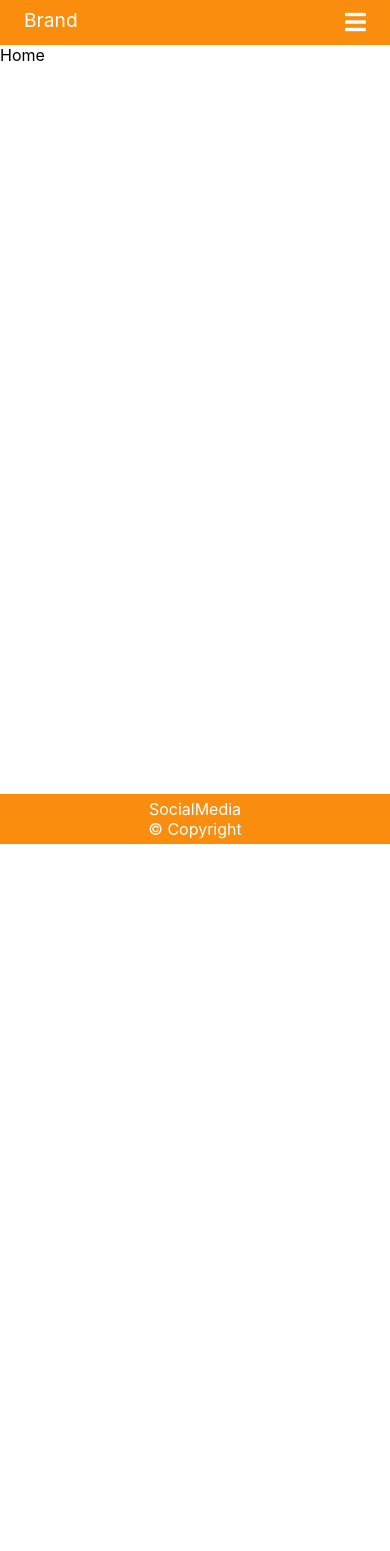
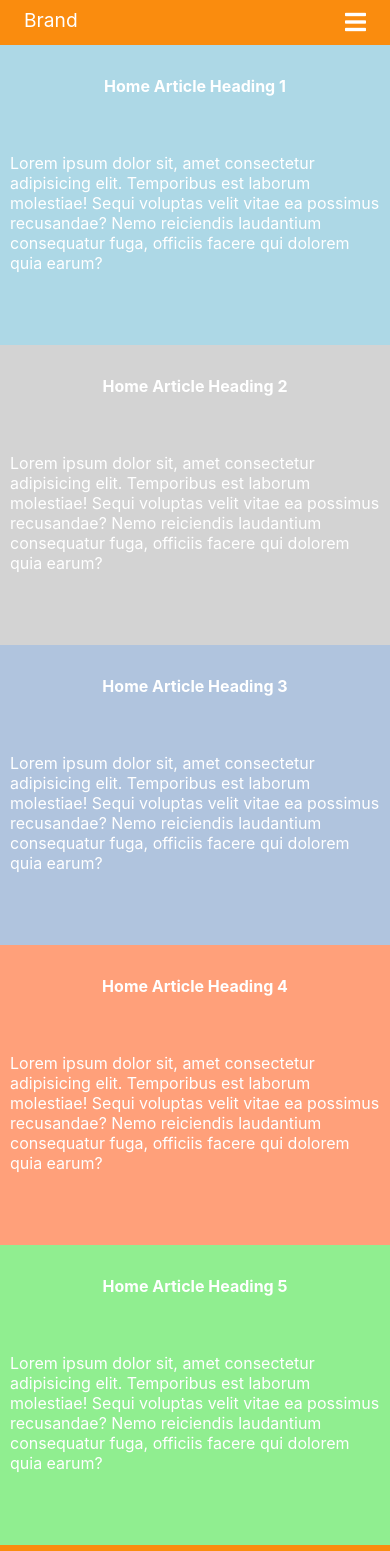
Before and after one commit to slamdunc123/react-starter-template2, a React (Create React App) app: page / in a window 390 px wide. Shown: the top 1551 px of the page. Before the commit the page ends 844 px from the top, so only its background shows below. Built offline with nearby package versions, Linux system fonts and the light colour scheme.

Commit message:
created responsive page template for home page using sections and articles

```diff
--- a/src/components/layouts/Footer.scss
+++ b/src/components/layouts/Footer.scss
@@ -4,7 +4,7 @@
     width: 100vw;
     height: 50px;
     background-color: $base-color;
-    position: absolute;
+    // position: absolute;
     bottom: 0;
     display: flex;
     flex-direction: column;
--- a/src/components/pages/Home.js
+++ b/src/components/pages/Home.js
@@ -1,9 +1,84 @@
 import React from 'react'
+
+// styles
+import './Home.scss';
 
 const Home = () => {
     return (
-        <div>
-            Home
+        <div className="home-container">
+			<section className='home-section'>
+				<article className='home-article' id='home-article__one'>
+					<div className='home-article__heading'>
+						<h4>Home Article Heading 1</h4>
+					</div>
+					<div className='home-article__body'>
+						<p>
+							Lorem ipsum dolor sit, amet consectetur adipisicing elit.
+							Temporibus est laborum molestiae! Sequi voluptas velit vitae ea
+							possimus recusandae? Nemo reiciendis laudantium consequatur fuga,
+							officiis facere qui dolorem quia earum?
+						</p>
+					</div>
+				</article>
+				<article className='home-article' id='home-article__two'>
+					<div className='home-article__heading'>
+						<h4>Home Article Heading 2</h4>
+					</div>
+					<div className='home-article__body'>
+						<p>
+							Lorem ipsum dolor sit, amet consectetur adipisicing elit.
+							Temporibus est laborum molestiae! Sequi voluptas velit vitae ea
+							possimus recusandae? Nemo reiciendis laudantium consequatur fuga,
+							officiis facere qui dolorem quia earum?
+						</p>
+					</div>
+				</article>
+			</section>
+
+			<section className='home-section'>
+				<article className='home-article' id='home-article__three'>
+					<div className='home-article__heading'>
+						<h4>Home Article Heading 3</h4>
+					</div>
+					<div className='home-article__body'>
+						<p>
+							Lorem ipsum dolor sit, amet consectetur adipisicing elit.
+							Temporibus est laborum molestiae! Sequi voluptas velit vitae ea
+							possimus recusandae? Nemo reiciendis laudantium consequatur fuga,
+							officiis facere qui dolorem quia earum?
+						</p>
+					</div>
+				</article>
+			</section>
+
+			<section className='home-section'>
+				<article className='home-article' id='home-article__four'>
+					<div className='home-article__heading'>
+						<h4>Home Article Heading 4</h4>
+					</div>
+					<div className='home-article__body'>
+						<p>
+							Lorem ipsum dolor sit, amet consectetur adipisicing elit.
+							Temporibus est laborum molestiae! Sequi voluptas velit vitae ea
+							possimus recusandae? Nemo reiciendis laudantium consequatur fuga,
+							officiis facere qui dolorem quia earum?
+						</p>
+					</div>
+				</article>
+				<article className='home-article' id='home-article__five'>
+					<div className='home-article__heading'>
+						<h4>Home Article Heading 5</h4>
+					</div>
+					<div className='home-article__body'>
+						<p>
+							Lorem ipsum dolor sit, amet consectetur adipisicing elit.
+							Temporibus est laborum molestiae! Sequi voluptas velit vitae ea
+							possimus recusandae? Nemo reiciendis laudantium consequatur fuga,
+							officiis facere qui dolorem quia earum?
+						</p>
+					</div>
+				</article>
+			</section>
         </div>
     )
 }
--- /dev/null
+++ b/src/components/pages/Home.scss
@@ -0,0 +1,74 @@
+.home-section {
+	display: flex;
+	flex-direction: column;
+
+	@media (min-width: 768px) {
+		flex-direction: row;
+	}
+}
+
+.home-article {
+	// border: 1px dotted red;
+	display: flex;
+	flex-direction: column;
+	min-height: 300px;
+
+	&__heading {
+		display: flex;
+		justify-content: center;
+		flex: 1;
+		margin: 10px 0;
+	}
+
+	&__body {
+		display: flex;
+		justify-content: center;
+		flex: 6;
+		padding: 0 10px;
+	}
+}
+
+#home-article__one {
+	background-color: lightblue;
+	color: #fff;
+
+	@media (min-width: 768px) {
+		flex: 1;
+	}
+}
+
+#home-article__two {
+	background-color: lightgrey;
+	color: #fff;
+
+	@media (min-width: 768px) {
+		flex: 3;
+	}
+}
+
+#home-article__three {
+	background-color: lightsteelblue;
+	color: #fff;
+
+	@media (min-width: 768px) {
+		flex: 1;
+	}
+}
+
+#home-article__four {
+	background-color: lightsalmon;
+	color: #fff;
+
+	@media (min-width: 768px) {
+		flex: 2;
+	}
+}
+
+#home-article__five {
+	background-color: lightgreen;
+	color: #fff;
+
+	@media (min-width: 768px) {
+		flex: 2;
+	}
+}
```
